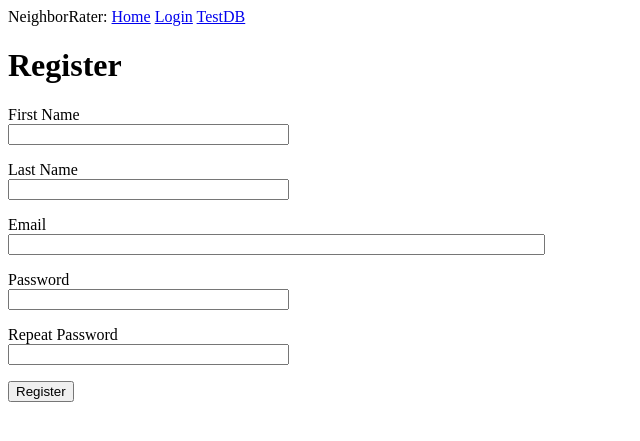
After one commit to amarciszewski99/NeighborRater, a Flask app: page /register in a window 1280 px wide. The commit adds this page. Shown: the top 441 px of the page, without its empty margins (0-640 px from the left). Run offline with Flask 3, Linux system fonts and the light colour scheme.

Commit message:
login, logout, and registration added

```diff
--- a/app/__init__.py
+++ b/app/__init__.py
@@ -2,12 +2,15 @@ from flask import Flask
 from config import Config
 from flask_sqlalchemy import SQLAlchemy
 from flask_migrate import Migrate
+from flask_login import LoginManager
 
 
 app = Flask(__name__)
 app.config.from_object(Config)
 db = SQLAlchemy(app)
 migrate = Migrate(app, db)
+login = LoginManager(app)
+login.login_view = 'login'
 
 
 from app import routes, models
--- a/app/forms.py
+++ b/app/forms.py
@@ -1,10 +1,24 @@
 from flask_wtf import FlaskForm
 from wtforms import StringField, PasswordField, BooleanField, SubmitField
-from wtforms.validators import DataRequired, EqualTo
+from wtforms.validators import DataRequired, EqualTo, Email
+from app.models import User
 
 class LoginForm(FlaskForm):
     email = StringField('Email', validators=[DataRequired()])
     password = PasswordField('Password', validators=[DataRequired()])
-    password2 = PasswordField('Retype Password', validators=[DataRequired(), EqualTo('password')])
     remember_me = BooleanField('Remember Me')
     submit = SubmitField('Sign In')
+
+
+class RegistrationForm(FlaskForm):
+    first_name = StringField('First Name', validators=[DataRequired()])
+    last_name = StringField('Last Name', validators=[DataRequired()])
+    email = StringField('Email', validators=[DataRequired(), Email()])
+    password = PasswordField('Password', validators=[DataRequired()])
+    password2 = PasswordField('Repeat Password', validators=[DataRequired(), EqualTo('password')])
+    submit = SubmitField('Register')
+
+    def validate_email(self, email):
+        user = User.query.filter_by(email=email.data).first()
+        if user is not None:
+            raise ValidationError('Please use a different email')
--- a/app/routes.py
+++ b/app/routes.py
@@ -1,20 +1,65 @@
-from flask import render_template, flash, redirect, url_for
+from flask import render_template, flash, redirect, url_for, request
 from app import app, db
-from app.forms import LoginForm
+from app.forms import LoginForm, RegistrationForm
+from flask_login import current_user, login_user, logout_user, login_required
 from app.models import User, Address, UserToAddress, Rating
+from werkzeug.urls import url_parse
 
 @app.route('/')
 @app.route('/index')
+@login_required
 def index():
     return render_template('index.html', title="Home")
 
+
 @app.route('/login', methods=['GET', 'POST'])
 def login():
+    if current_user.is_authenticated:
+        return redirect(url_for('index'))
     form = LoginForm()
     if form.validate_on_submit():
-        flash('Login requested for user {}, remember_me={}'.format(form.username.data, form.remember_me.data))
+        user = User.query.filter_by(email=form.email.data).first()
+        if user is None or not user.check_password(form.password.data):
+            flash('Invalid username or password')
+            return redirect(url_for('login'))
+        login_user(user, remember=form.remember_me.data)
+        next_page = request.args.get('next')
+        if not next_page or url_parse(next_page).netloc != '':
+            next_page = url_for('index')
+        return redirect(next_page)
+    return render_template('login.html', title='Sign In', form=form)
+
+
+@app.route('/logout')
+def logout():
+    logout_user()
+    return redirect(url_for('index'))
+
+
+@app.route('/register', methods=['GET', 'POST'])
+def register():
+    if current_user.is_authenticated:
         return redirect(url_for('index'))
-    return render_template('login.html', title='Sign In', form=form)
+    form = RegistrationForm()
+    if form.validate_on_submit():
+        user = User(first_name=form.first_name.data, last_name=form.last_name.data, email=form.email.data)
+        user.set_password(form.password.data)
+        db.session.add(user)
+        db.session.commit()
+        flash('Thanks for registering! Go get rating and make the world a better place.')
+        return redirect(url_for('login'))
+    return render_template('register.html', title='Register', form=form)
+
+
+#
+#
+#
+# Test
+# Functions
+# Below
+#
+#
+#
 
 
 @app.route('/testDB')
--- a/app/templates/base.html
+++ b/app/templates/base.html
@@ -15,7 +15,11 @@
     <div>
         NeighborRater:
         <a href="{{ url_for('index') }}">Home</a>
+        {% if current_user.is_anonymous %}
         <a href="{{ url_for('login') }}">Login</a>
+        {% else %}
+        <a href="{{ url_for('logout') }}">Logout</a>
+        {% endif %}
         <a href="{{ url_for('testDB') }}">TestDB</a>
     </div>
 
--- a/app/templates/index.html
+++ b/app/templates/index.html
@@ -1,5 +1,5 @@
-{% extends 'base.html' %}
+{% extends "base.html" %}
 
 {% block content %}
-<h1>Welcome to NeighborRater!</h1>
+<h1>Hi, {{ current_user.first_name }}!</h1>
 {% endblock %}
--- /dev/null
+++ b/app/templates/register.html
@@ -0,0 +1,44 @@
+{% extends "base.html" %}
+
+{% block content %}
+<h1>Register</h1>
+<form action="" method="post">
+    {{ form.hidden_tag() }}
+    <p>
+        {{ form.first_name.label }}<br>
+        {{ form.first_name(size=32) }}<br>
+        {% for error in form.first_name.errors %}
+        <span style="color: red;">[{{ error }}]</span>
+        {% endfor %}
+    </p>
+    <p>
+        {{ form.last_name.label }}<br>
+        {{ form.last_name(size=32) }}<br>
+        {% for error in form.last_name.errors %}
+        <span style="color: red;">[{{ error }}]</span>
+        {% endfor %}
+    </p>
+    <p>
+        {{ form.email.label }}<br>
+        {{ form.email(size=64) }}<br>
+        {% for error in form.email.errors %}
+        <span style="color: red;">[{{ error }}]</span>
+        {% endfor %}
+    </p>
+    <p>
+        {{ form.password.label }}<br>
+        {{ form.password(size=32) }}<br>
+        {% for error in form.password.errors %}
+        <span style="color: red;">[{{ error }}]</span>
+        {% endfor %}
+    </p>
+    <p>
+        {{ form.password2.label }}<br>
+        {{ form.password2(size=32) }}<br>
+        {% for error in form.password2.errors %}
+        <span style="color: red;">[{{ error }}]</span>
+        {% endfor %}
+    </p>
+    <p>{{ form.submit() }}</p>
+</form>
+{% endblock %}
```
Also changed, not shown: app/models.py (+16 -3 lines), app/templates/login.html (+1 -14 lines), migrations/versions/2d2a2a724869_.py (added, +38 -0 lines), neighborrater.py (+6 -1 lines), app.db.
